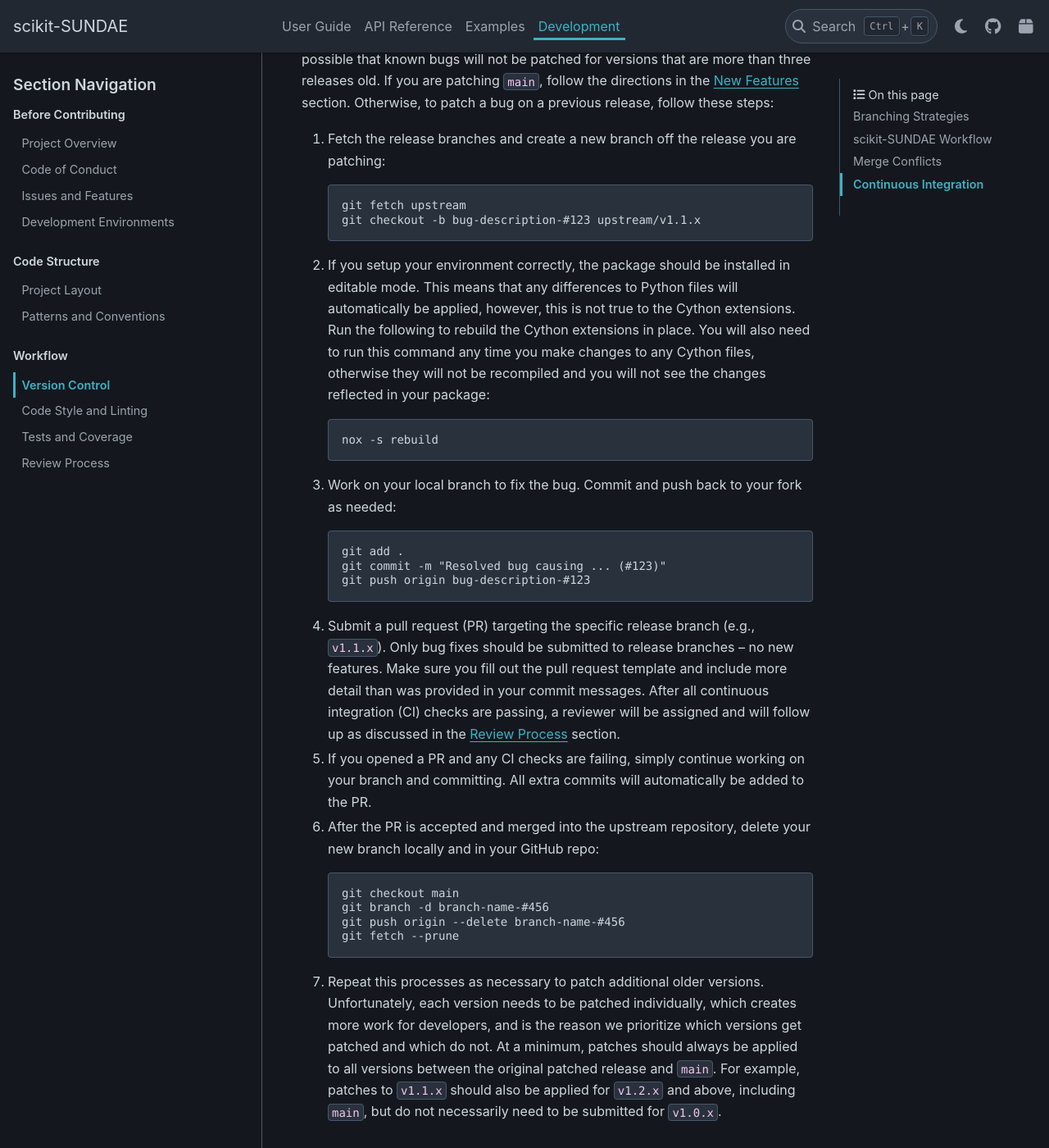
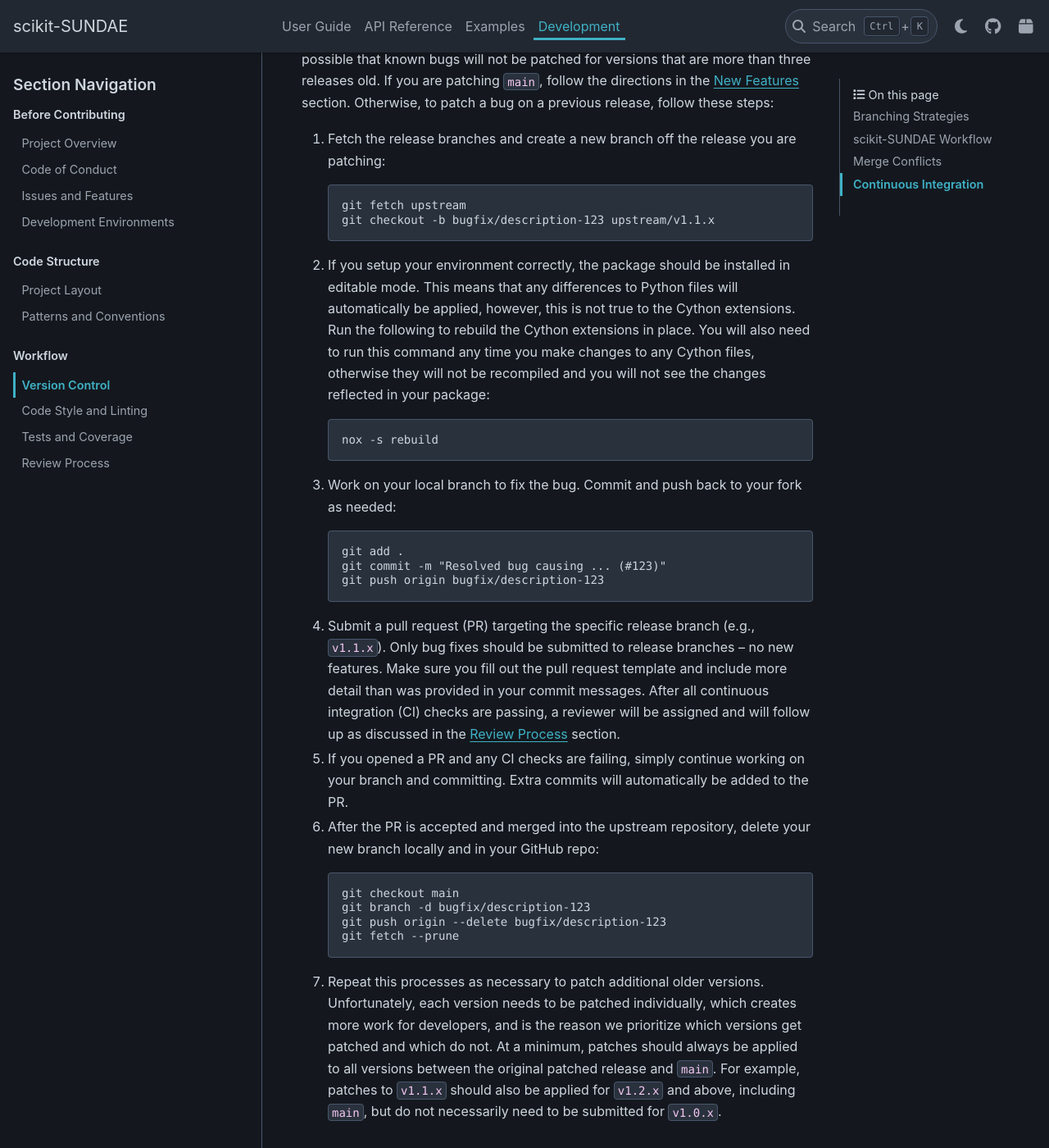
Before and after one commit to NREL/scikit-sundae, a Sphinx documentation site: the page built from docs/source/development/version_control.rst, in a window 1280 px wide and 1400 px high, scrolled down 2968 px. Shown: the whole window at 82% size. Built offline with Sphinx 7.4.7 and the PyData theme 0.15.4, drawn with Linux system fonts in a browser that asks for light colours; some of the changed text lies outside the part shown.

Commit message:
Update version control in docs [skip ci]

```diff
--- a/docs/source/development/issues_and_features.rst
+++ b/docs/source/development/issues_and_features.rst
@@ -38,7 +38,7 @@ Once your issue is approved and assigned, follow the GitHub flow branching strat
 
 1. **Fork the Repo:** If you haven't already, create a fork of the repository.
 
-2. **Create a Branch:** Start by creating a new branch from the main branch. Name your branch with a short description of the bug or feature. Include the issue number in the name as well.
+2. **Create a Branch:** Start by creating a new branch from the main branch. Name your branch with a short description of the bug or feature. Include the issue number in the branch name.
 
 3. **Work in Manageable Chunks:** Ensure your pull request is manageable for reviewers. If your changes involve many files or a large number of lines, consider splitting the work into smaller, logical pull requests. This makes it easier for maintainers to review and approve your changes.
 
--- a/docs/source/development/version_control.rst
+++ b/docs/source/development/version_control.rst
@@ -44,13 +44,13 @@ Key Features
     ``main`` is the default branch that contains the latest stable developer code. It reflects the current state of development and should always be functional.
 
 2. Release Branches:
-    Each release has its own maintenance branch, e.g., ``v1.1.x``. These branches should only receive bug fixes and are not meant for new feature development.
+    Each release has its own maintenance branch, e.g., ``v1.0.x``. These branches should only receive bug fixes and are not meant for new feature development.
 
 3. Feature and Bugfix Branches:
     New features or bug fixes should be developed on separate branches off main. The naming conventions are:
 
-    - Feature branches: ``description-issue#``
-    - Bugfix branches: ``bug-description-issue#``
+    - Feature branches: ``feature/description-issue``
+    - Bugfix branches: ``bugfix/description-issue``
 
 Note that only bug fixes should have a prefix, but all branches should reference an issue number. Use underscores between words as needed and keep to shorter names. The issue can always be referenced in cases where more information is needed.
 
@@ -69,7 +69,7 @@ Always prioritize fixing bugs in the ``main`` branch first. Older releases shoul
 1. Fetch the release branches and create a new branch off the release you are patching::
 
     git fetch upstream
-    git checkout -b bug-description-#123 upstream/v1.1.x
+    git checkout -b bugfix/description-123 upstream/v1.1.x
 
 2. If you setup your environment correctly, the package should be installed in editable mode. This means that any differences to Python files will automatically be applied, however, this is not true to the Cython extensions. Run the following to rebuild the Cython extensions in place. You will also need to run this command any time you make changes to any Cython files, otherwise they will not be recompiled and you will not see the changes reflected in your package::
 
@@ -79,17 +79,17 @@ Always prioritize fixing bugs in the ``main`` branch first. Older releases shoul
 
     git add .
     git commit -m "Resolved bug causing ... (#123)"
-    git push origin bug-description-#123
+    git push origin bugfix/description-123
 
 4. Submit a pull request (PR) targeting the specific release branch (e.g., ``v1.1.x``). Only bug fixes should be submitted to release branches -- no new features. Make sure you fill out the pull request template and include more detail than was provided in your commit messages. After all continuous integration (CI) checks are passing, a reviewer will be assigned and will follow up as discussed in the :doc:`review_process` section.
 
-5. If you opened a PR and any CI checks are failing, simply continue working on your branch and committing. All extra commits will automatically be added to the PR.
+5. If you opened a PR and any CI checks are failing, simply continue working on your branch and committing. Extra commits will automatically be added to the PR.
 
 6. After the PR is accepted and merged into the upstream repository, delete your new branch locally and in your GitHub repo::
 
     git checkout main
-    git branch -d branch-name-#456
-    git push origin --delete branch-name-#456
+    git branch -d bugfix/description-123
+    git push origin --delete bugfix/description-123
     git fetch --prune
 
 7. Repeat this processes as necessary to patch additional older versions. Unfortunately, each version needs to be patched individually, which creates more work for developers, and is the reason we prioritize which versions get patched and which do not. At a minimum, patches should always be applied to all versions between the original patched release and ``main``. For example, patches to ``v1.1.x`` should also be applied for ``v1.2.x`` and above, including ``main``, but do not necessarily need to be submitted for ``v1.0.x``.
@@ -112,7 +112,7 @@ or, if you setup the ``upstream`` remote, you can do this all in the command lin
 
 You should NEVER commit directly to a ``main`` branch, even including your forked ``main`` branch. Instead, your ``main`` branch should always either be synced with the upstream repo, or should simply be behind by some number of commits depending on the last time it was synced. After syncing, create a new branch. Your new branch should be named according to the directions above depending on whether it is a bug fix or for a new feature. Here we demonstrate a new feature::
 
-    git checkout -b branch-name-#456
+    git checkout -b feature/description-456
 
 Once the new branch is created, follow the steps below to add your new feature:
 
@@ -124,7 +124,7 @@ Once the new branch is created, follow the steps below to add your new feature:
 
     git add .
     git commit -m "Working new feature (#456)"
-    git push origin branch-name-#456
+    git push origin feature/description-456
 
 3. Submit a pull request targeting the upstream ``main`` branch. Make sure you fill out the pull request template and include more detail than was provided in your commit messages.  After all CI checks are passing, a reviewer will be assigned and will follow up as discussed in the :doc:`review_process` section.
 
@@ -133,8 +133,8 @@ Once the new branch is created, follow the steps below to add your new feature:
 5. After the PR is accepted and merged into the upstream repository, delete your new branch locally and in your GitHub repo::
 
     git checkout main
-    git branch -d branch-name-#456
-    git push origin --delete branch-name-#456
+    git branch -d feature/description-456
+    git push origin --delete feature/description-456
     git fetch --prune
 
 Merge Conflicts
@@ -150,7 +150,7 @@ If you've submitted a PR and are seeing merge conflicts you should take the foll
 
 2. Rebase your local bug/feature branch onto ``main``::
 
-    git checkout branch-name-#456
+    git checkout feature/description-456
     git rebase main
 
 3. Address merge conflicts as needed and continue the rebase::
```
